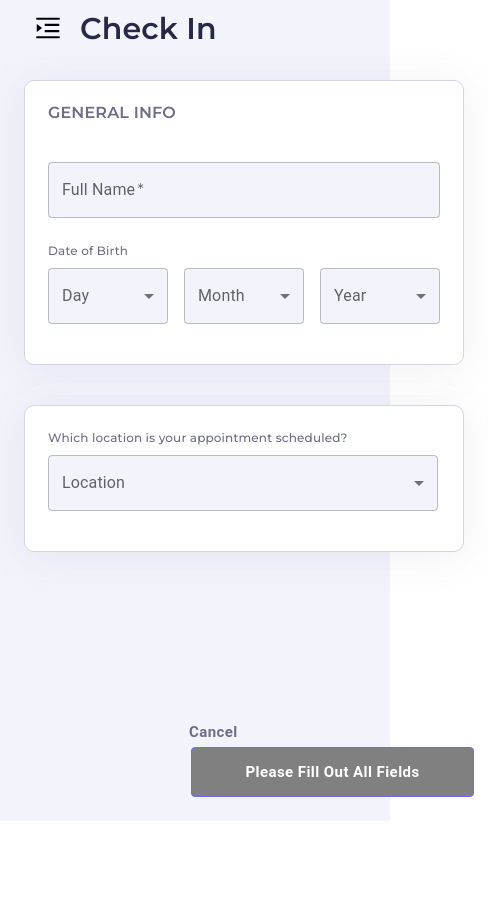
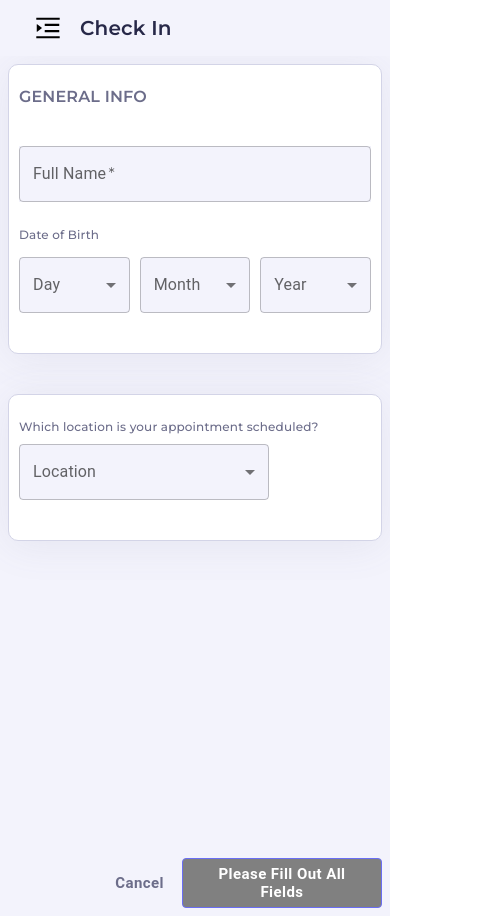
Before and after one commit to mtauhidul/kiosk, a React (Create React App) app: page /kiosk/checkIn_General in a window 390 px wide. Shown: the whole page, 488 px wide, since content can reach past the window. Before the commit the page ends 844 px from the top, so only its background shows below. Built offline with nearby package versions, Linux system fonts and the light colour scheme.

Commit message:
responsive resolved on gerneral form

```diff
--- a/src/components/DOB/DOB.jsx
+++ b/src/components/DOB/DOB.jsx
@@ -8,7 +8,7 @@ const DOB = ({ setData, data }) => {
 
   return (
     <div className={styles.dobWrapper}>
-      <FormControl sx={{ mr: 2, mt: 1, minWidth: 120 }}>
+      <FormControl>
         <InputLabel id="demo-simple-select-helper-label">Day</InputLabel>
         <Select
           disabled={locations.pathname === "/kiosk/demographics_Information"}
@@ -31,7 +31,7 @@ const DOB = ({ setData, data }) => {
           })}
         </Select>
       </FormControl>
-      <FormControl sx={{ mr: 2, mt: 1, minWidth: 120 }}>
+      <FormControl>
         <InputLabel id="demo-simple-select-helper-label">Month</InputLabel>
         <Select
           disabled={locations.pathname === "/kiosk/demographics_Information"}
@@ -54,7 +54,7 @@ const DOB = ({ setData, data }) => {
           })}
         </Select>
       </FormControl>
-      <FormControl sx={{ mr: 2, mt: 1, minWidth: 120 }}>
+      <FormControl>
         <InputLabel id="demo-simple-select-helper-label">Year</InputLabel>
         <Select
           disabled={locations.pathname === "/kiosk/demographics_Information"}
--- a/src/layouts/checkIn/General.jsx
+++ b/src/layouts/checkIn/General.jsx
@@ -75,7 +75,7 @@ const General = () => {
             <h6 className="header6">
               Which location is your appointment scheduled?
             </h6>
-            <FormControl sx={{ mr: 2, mt: 1, minWidth: 390 }}>
+            <FormControl sx={{ mr: 2, mt: 1, minWidth: { xs: 250, md: 390 } }}>
               <InputLabel id="demo-simple-select-helper-label">
                 Location
               </InputLabel>
--- a/src/styles/DOB.module.css
+++ b/src/styles/DOB.module.css
@@ -1,5 +1,6 @@
 .dobWrapper {
-    display: flex;
-    flex-direction: row;
-    align-items: center;
+  margin-top: 0.8rem;
+  display: grid;
+  grid-template-columns: repeat(auto-fit, minmax(60px, 1fr));
+  gap: 10px;
 }
--- a/src/styles/General.module.css
+++ b/src/styles/General.module.css
@@ -4,18 +4,28 @@
   position: relative;
 }
 
-
+@media screen and (max-width: 900px) {
+  .GeneralContainer {
+    min-height: 100vh;
+  }
+}
 
 .form {
   width: 440px;
   height: auto;
   background: var(--white);
-    border: 1px solid #D3D4E7;
+  border: 1px solid #d3d4e7;
   box-sizing: border-box;
   box-shadow: 0px 4px 40px rgba(108, 109, 138, 0.1);
   border-radius: 10px;
   padding: 23px 23px 40px 23px;
+}
 
+@media screen and (max-width: 600px) {
+  .form {
+    width: 100%;
+    padding: 23px 10px 40px 10px;
+  }
 }
 
 #locationSelector {
--- a/src/styles/index.css
+++ b/src/styles/index.css
@@ -224,12 +224,22 @@ small {
     font-size: 30px;
     line-height: 40px;
   }
+
+  .header2 {
+    font-size: 26px;
+    line-height: 30px;
+  }
 }
 
 @media screen and (max-width: 400px) {
   .header1 {
     font-size: 20px;
     line-height: 40px;
+  }
+
+  .header2 {
+    font-size: 20px;
+    line-height: 30px;
   }
 }
 
@@ -251,9 +261,9 @@ small {
   color: var(--primary) !important;
 }
 
-@media screen and (max-width: 400px) {
+@media screen and (max-width: 600px) {
   .primaryButton {
-    width: 100% !important;
+    width: 200px !important;
   }
 }
 
--- a/src/views/Main.jsx
+++ b/src/views/Main.jsx
@@ -232,7 +232,7 @@ export default function Main(props) {
       <Box
         className={styles.body}
         component="main"
-        sx={{ flexGrow: 1, bgColor: "background.default", p: 3 }}
+        sx={{ flexGrow: 1, bgColor: "background.default", p: { xs: 1, md: 3 } }}
       >
         <Toolbar />
         {props.children}
```
Lines whose indentation alone changed are shown as unchanged.
